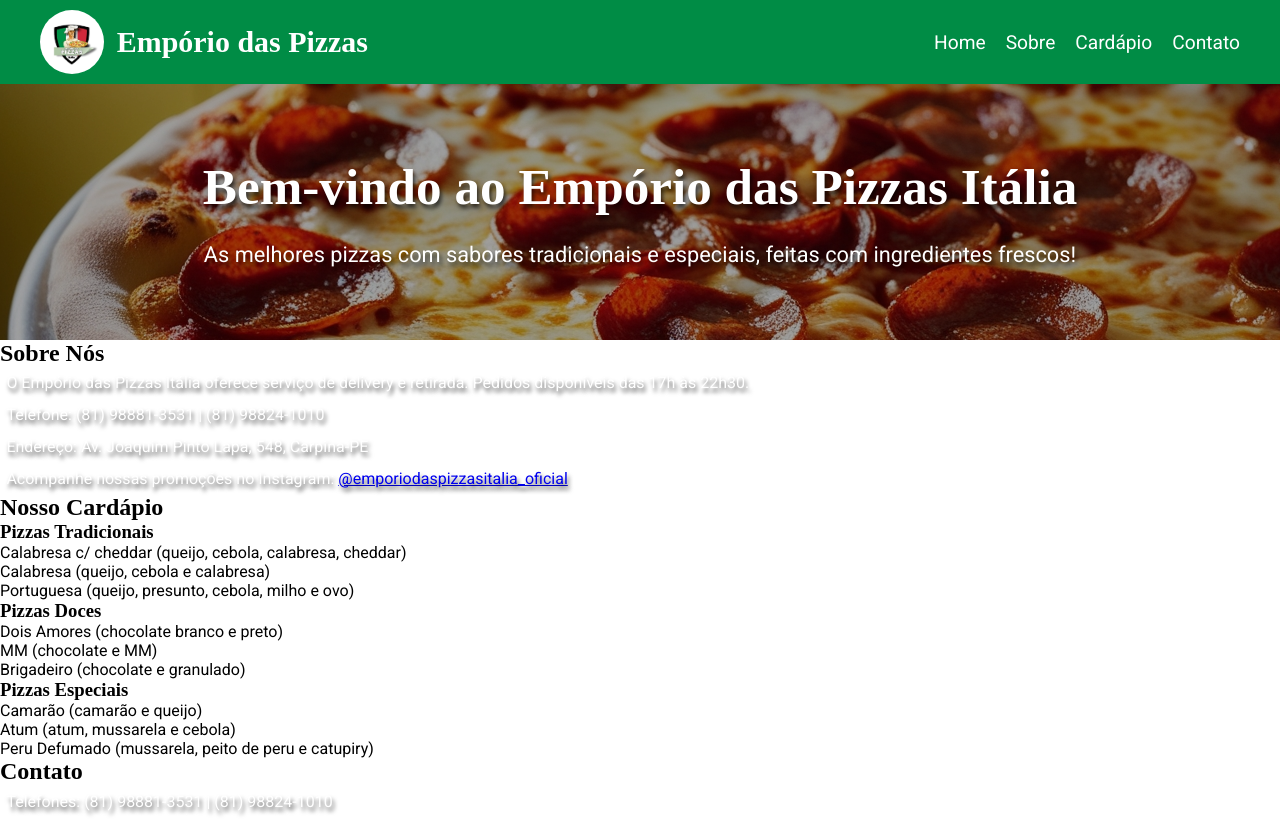
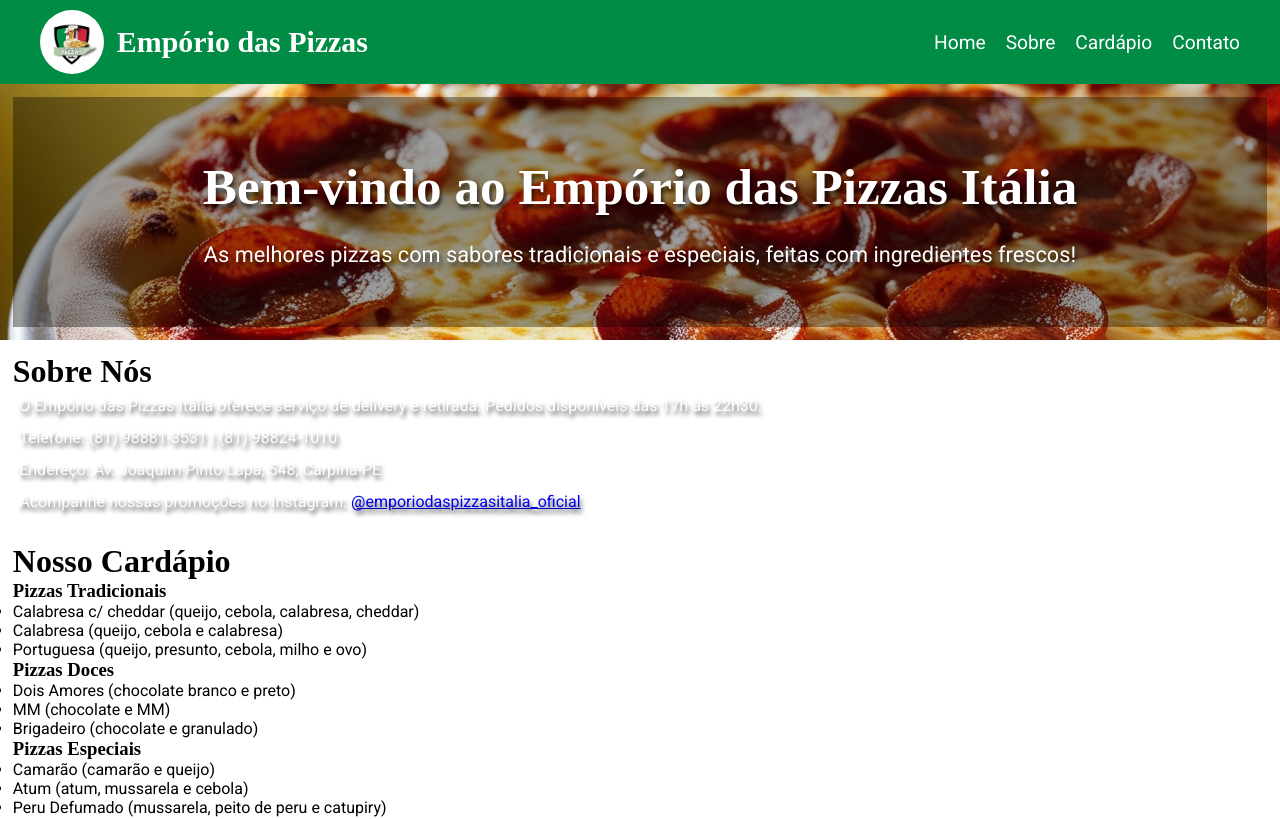
Before and after one commit to BMinority/REACT-Emporio-Pizzas, a React (Vite) app in the folder emporio-das-pizzas/: page / in a window 1280 px wide. Shown: the top 819 px of the page. Built offline with nearby package versions, Linux system fonts and the light colour scheme; a web font is replaced by a local one.

Commit message:
ajuste padding section

```diff
--- a/emporio-das-pizzas/src/App.css
+++ b/emporio-das-pizzas/src/App.css
@@ -36,3 +36,11 @@ p,
 body {
   font-family: 'Roboto', sans-serif;
 }
+
+body h2 {
+  font-size: 2.5vw;
+}
+
+body section {
+  padding: 1vw;
+}
--- a/emporio-das-pizzas/src/components/Sobre.jsx
+++ b/emporio-das-pizzas/src/components/Sobre.jsx
@@ -1,3 +1,4 @@
+import '../css/Sobre.css'
 function Sobre() {
     return (
         <section id="about" className="about-section">
--- a/emporio-das-pizzas/src/css/Sobre.css
+++ b/emporio-das-pizzas/src/css/Sobre.css
@@ -0,0 +1,5 @@
+@import url('../App.css');
+
+.about-section {
+
+}
```
